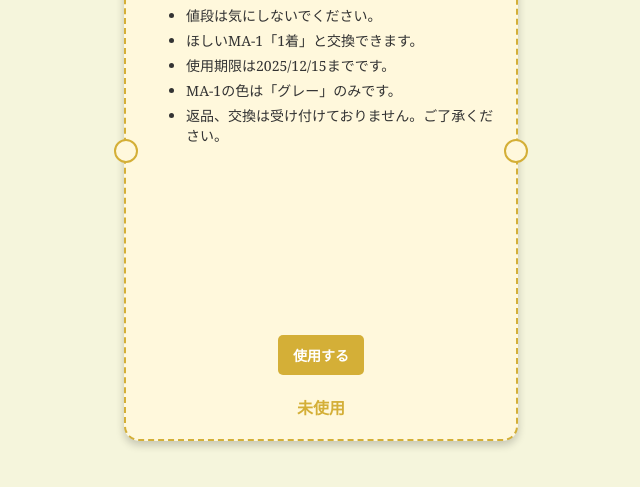
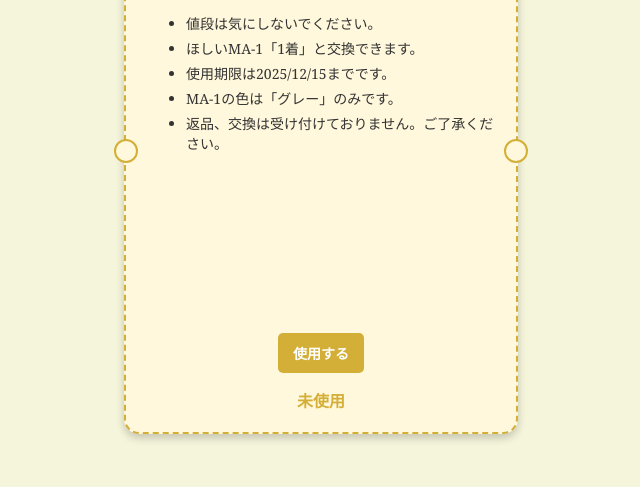
Before and after one commit to necopagne/digital-ticket, a plain HTML site: page index.html in a window 1280 px wide. Shown: the part 249-736 px from the top of the page, without its empty margins (319-959 px from the left). Drawn offline with Linux system fonts and the light colour scheme; a script that the page names is missing.

Commit message:
Update styles.css

```diff
--- a/styles.css
+++ b/styles.css
@@ -60,7 +60,7 @@ h1 {
 }
 
 .qr-code {
-  margin: 20px auto;
+  margin: 10px auto; /* QRコードとボタン間を縮める */
   width: 150px;
   height: 150px;
 }
@@ -75,6 +75,7 @@ h1 {
   font-size: 14px;
   text-transform: uppercase;
   font-weight: bold;
+  margin-top: 10px; /* ボタンの余白を最小限に */
 }
 
 .btn:hover {
@@ -82,7 +83,7 @@ h1 {
 }
 
 .status {
-  margin-top: 20px;
+  margin-top: 15px; /* 使用済みステータスの余白を小さく調整 */
   font-size: 16px;
   color: #d4af37; /* ゴールド */
   font-weight: bold;
```
